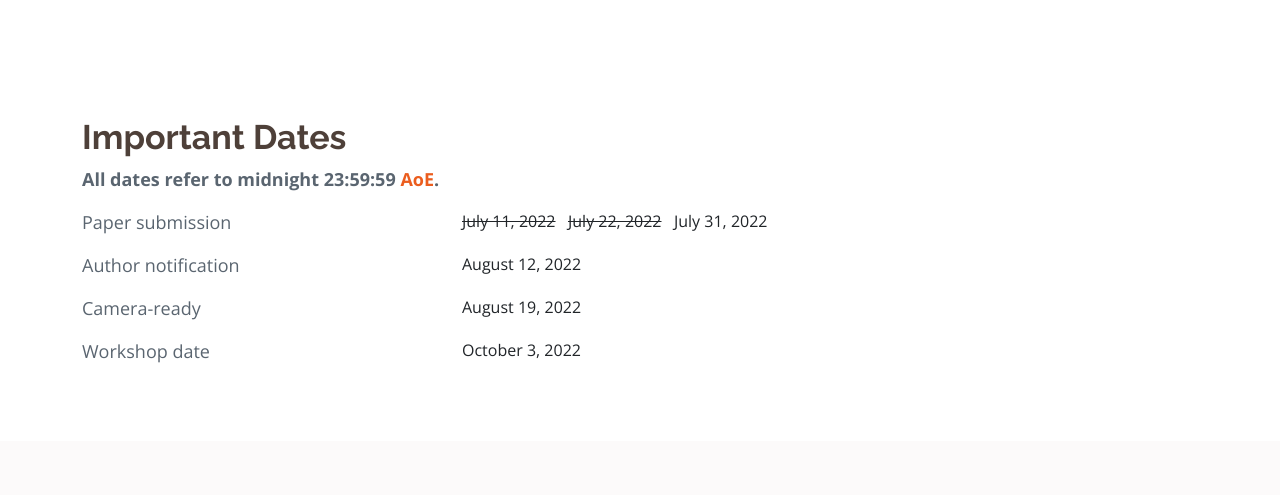
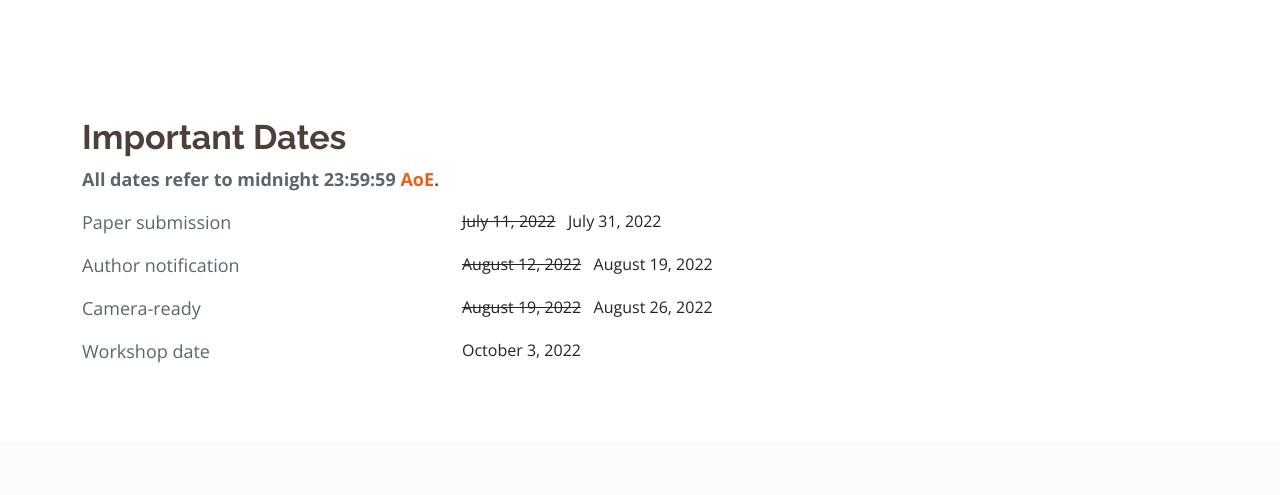
Before and after one commit to vemworkshop/vem2022, a plain HTML site: page index.html in a window 1280 px wide. Shown: the part 1030-1525 px from the top of the page. Drawn offline with nearby package versions, Linux system fonts and the light colour scheme.

Commit message:
New Important Dates

```diff
--- a/index.html
+++ b/index.html
@@ -127,7 +127,7 @@
                 <p>Paper submission</p>
               </div>
               <div class="col-md-4">
-                <s>July 11, 2022</s> &nbsp <s>July 22, 2022</s> &nbsp July 31, 2022
+                <s>July 11, 2022</s> &nbsp July 31, 2022
               </div>
             </div>
             <div class="row schedule-item">
@@ -135,7 +135,7 @@
                 <p>Author notification</p>
               </div>
               <div class="col-md-4">
-                August 12, 2022
+                <s>August 12, 2022</s> &nbsp August 19, 2022
               </div>
             </div>
             <div class="row schedule-item">
@@ -143,7 +143,7 @@
                 <p>Camera-ready</p>
               </div>
               <div class="col-md-4">
-                August 19, 2022
+                <s>August 19, 2022</s> &nbsp August 26, 2022
               </div>
             </div>
             <div class="row schedule-item">
```
Also changed, not shown: callForPapers.html (+3 -6 lines).
